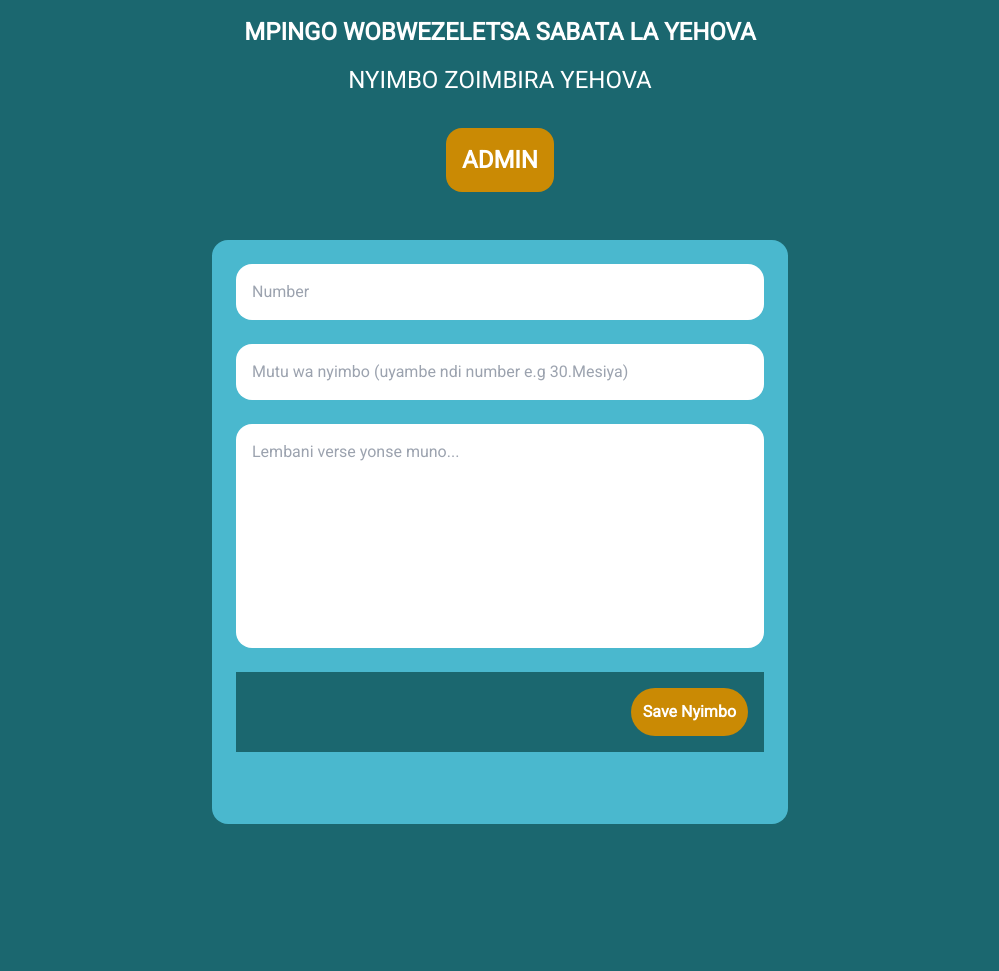
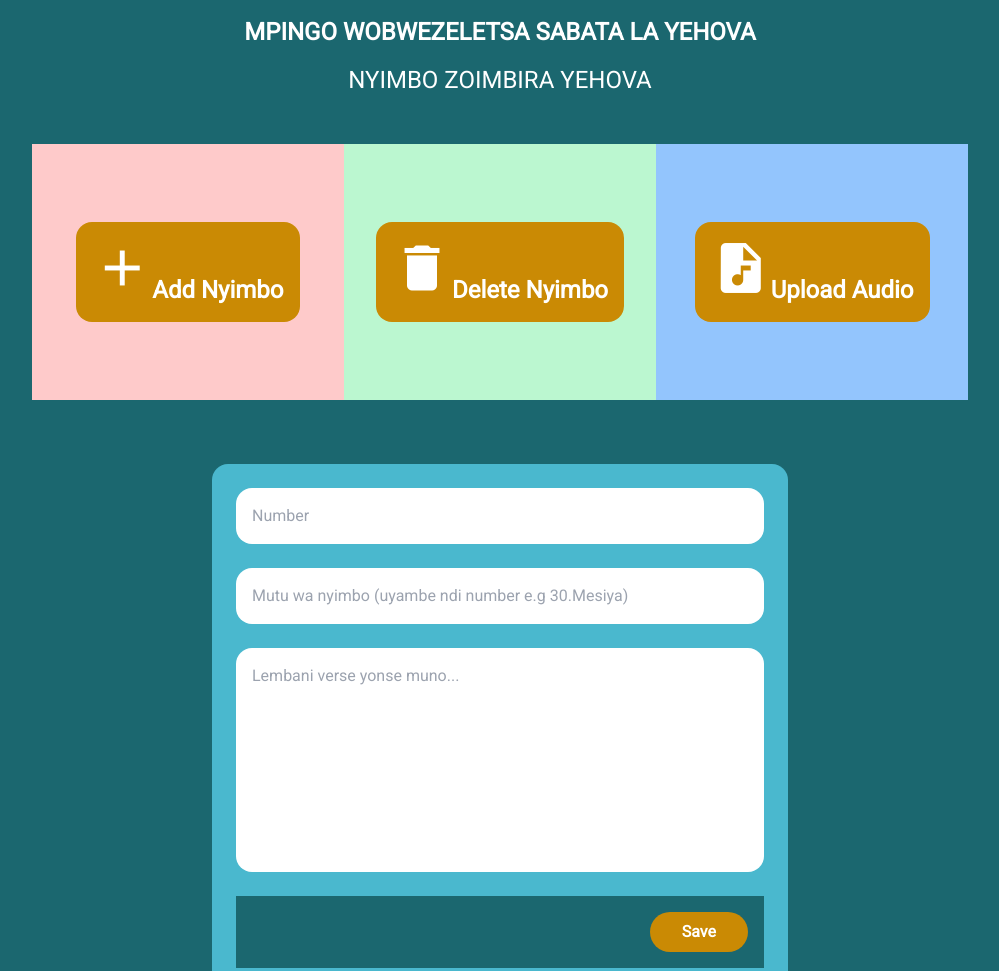
Before and after one commit to HortNet/AdminNyimbo, a plain HTML site: page index.html in a window 1280 px wide. Shown: the top 971 px of the page, without its empty margins (140-1139 px from the left). Before the commit the page ends 840 px from the top, so only its background shows below. Drawn offline with nearby package versions, Linux system fonts and the light colour scheme; no server answers.

Commit message:
Update index.html

```diff
--- a/index.html
+++ b/index.html
@@ -78,12 +78,31 @@ deleteByNumberField();
     // Expose the function globally so button can call it
     window.addNyimbo = addNyimbo;
   </script>
+   <link href="https://fonts.googleapis.com/icon?family=Material+Icons" rel="stylesheet">
 </head>
 <body style="background-color: #1B676F;"class="bg-blue-900 flex flex-col items-center justify-center min-h-screen p-4">
 
   <h1 class="text-center text-white text-2xl font-bold max-w-xl">MPINGO WOBWEZELETSA SABATA LA YEHOVA</h1>
   <h2 class="text-center text-white text-2xl mt-4 max-w-xl">NYIMBO ZOIMBIRA YEHOVA</h2>
-  <h3 class="text-center text-2xl font-bold bg-yellow-600 rounded-2xl p-4 text-white m-8">ADMIN</h3>
+
+  <div class="grid sm:grid-cols-3 m-12">
+  <div class="bg-red-200 h-64 flex justify-center items-center">
+
+ <button class="text-center text-2xl font-bold bg-yellow-600 rounded-2xl p-4 text-white px-4 m-8"><span class="material-icons text-6xl ">add</span>Add Nyimbo</button>
+  </div>
+  <div class="bg-green-200 h-64 flex justify-center items-center">
+
+ <button class="text-center text-2xl font-bold bg-yellow-600 rounded-2xl p-4 text-white px-4 m-8"><span class="material-icons text-6xl ">delete</span>Delete Nyimbo</button>
+  </div>
+  <div class="bg-blue-300 h-64 flex justify-center items-center">
+
+ <div>
+<button class="text-center text-2xl font-bold bg-yellow-600 rounded-2xl p-4 text-white px-4 m-8"><span class="material-icons text-6xl ">audio_file</span>Upload Audio</button>
+ </div>
+
+  </div>
+</div>
+
 
   <div  style="background-color:#4AB8CE;"class=" mt-4 rounded-2xl p-6 max-w-xl w-full">
 
@@ -120,9 +139,9 @@ deleteByNumberField();
     <button
       type="button"
       onclick="addNyimbo()"
-      class="bg-yellow-600 rounded-full p-3 text-white font-bold w-full sm:w-auto"
+      class="bg-yellow-600 rounded-full py-2 px-8 text-white font-bold w-full sm:w-auto"
     >
-      Save Nyimbo
+      Save
     </button>
   </div>
 </div>
```
